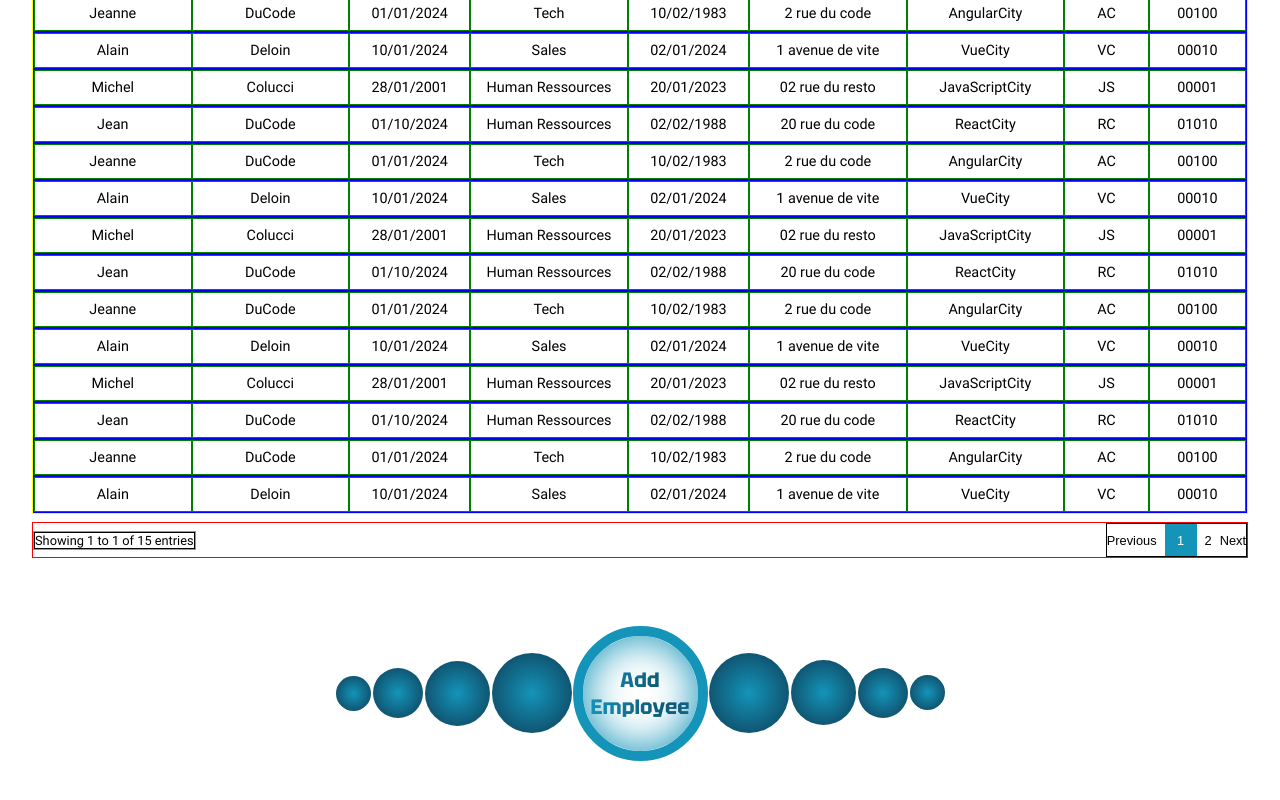
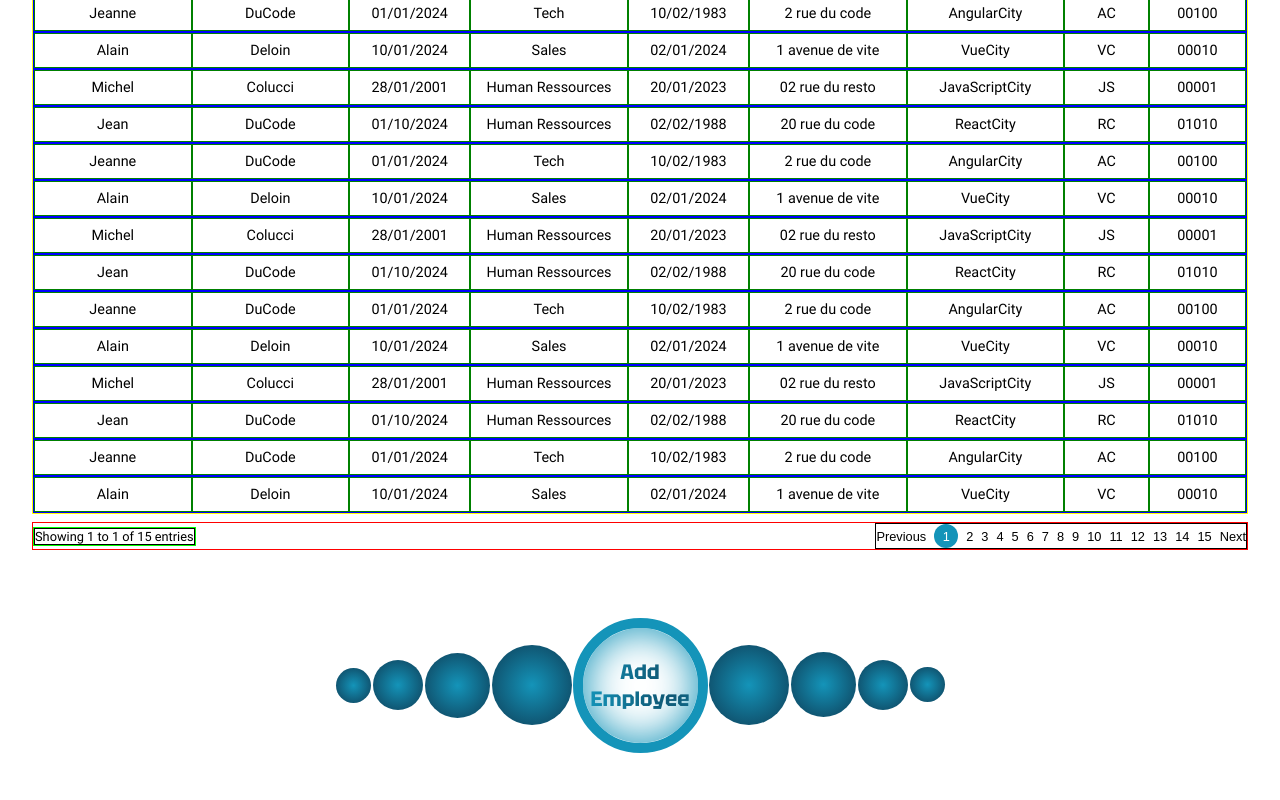
Before and after one commit to Git-EJ/OC_P14, a React (Vite) app: page /employee-list in a window 1280 px wide. Shown: the part 442-1242 px from the top of the page. Built offline with nearby package versions, Linux system fonts and the light colour scheme.

Commit message:
beginning of pagination comp., CSS curso: default for dataTable

```diff
--- a/src/molecules/DataTable.jsx
+++ b/src/molecules/DataTable.jsx
@@ -17,6 +17,8 @@ const DataTable = ({headers, data}) => {
 
 
 
+
+  //TODO sort issue when click for the second time after refresh nothing happend and after sort is inverted
   //TODO default sort by lastName asc
   //TODO sort by street fix issue sort by street name not number
   const sort = (entry, data, sortBy='asc') => {
@@ -127,16 +129,48 @@ const DataTable = ({headers, data}) => {
     )
   }
 
+  const [currentPage, setCurrentPage] = useState(1);
+  const totalPageCount = Math.ceil(dataLenght / selectValue);
+
+
 
   //TODO display pagination
   const DisplayPagination = () => {
 
+    const handlePrevious = () => {
+      if (currentPage > 1) {
+        setCurrentPage(currentPage - 1);
+      }
+    }
+
+    const handleNext = () => {
+      if (currentPage < totalPageCount) {
+        setCurrentPage(currentPage + 1);
+      }
+    }
+
+    const paginationCounter = () => {
+      const pagesButtons = [];
+      for (let i = 1; i <= totalPageCount; i++) {
+        pagesButtons.push(
+          <button
+            key={`pagination_button_${i}`}
+            className= {`data-table_showing_pagination_button_${currentPage === i ? 'current' : 'not-current'}`}
+            onClick={() => setCurrentPage(i)}
+          >
+          {i}
+          </button>
+        )
+      }
+      return pagesButtons;
+    }
+
+
     return (
       <>
-        <button className="data-table_showing_pagination_button_previous">Previous</button>
-        <button className="data-table_showing_pagination_button_current">1</button>
-        <button className="data-table_showing_pagination_button_not-current">2</button>
-        <button className="data-table_showing_pagination_button_next">Next</button>
+        <button className="data-table_showing_pagination_button_previous" onClick={handlePrevious}>Previous</button>
+        {paginationCounter()}
+        <button className="data-table_showing_pagination_button_next" onClick={handleNext}>Next</button>
       </>
     )
   }
--- a/src/styles/css/index.css
+++ b/src/styles/css/index.css
@@ -501,6 +501,7 @@ body ::-webkit-scrollbar {
   flex-direction: column;
   width: 95%;
   height: auto;
+  cursor: default;
 }
 .data-table_options_container {
   display: flex;
@@ -669,6 +670,7 @@ body ::-webkit-scrollbar {
   max-width: 45%;
   height: auto;
   border: 1px solid lime;
+  cursor: default;
 }
 .data-table_showing_entries_text {
   border: 1px solid black;
@@ -697,9 +699,10 @@ body ::-webkit-scrollbar {
 }
 .data-table_showing_pagination_button_current {
   background: #1494B9;
+  border-radius: 50%;
   color: #fff;
-  width: 2rem;
-  height: 2rem;
+  width: 1.5rem;
+  height: 1.5rem;
 }
 
 .caret_active path {
--- a/src/styles/scss/components/datatable.scss
+++ b/src/styles/scss/components/datatable.scss
@@ -4,6 +4,7 @@
     @include flex_center_column;
     width: 95%;
     height: auto;
+    cursor: default;
   }
 
 
@@ -147,6 +148,7 @@
       max-width: 45%;
       height: auto;
       border: 1px solid lime;
+      cursor: default;
     }
 
     &_text {
@@ -182,9 +184,10 @@
 
       &_current {
         background: $primary-color;
+        border-radius: 50%;
         color: #fff;
-        width:2rem;
-        height: 2rem;
+        width:1.5rem;
+        height: 1.5rem;
       }
     }
   }
```
Also changed, not shown: 1 other file (tests, documents, lock files or other folders).
